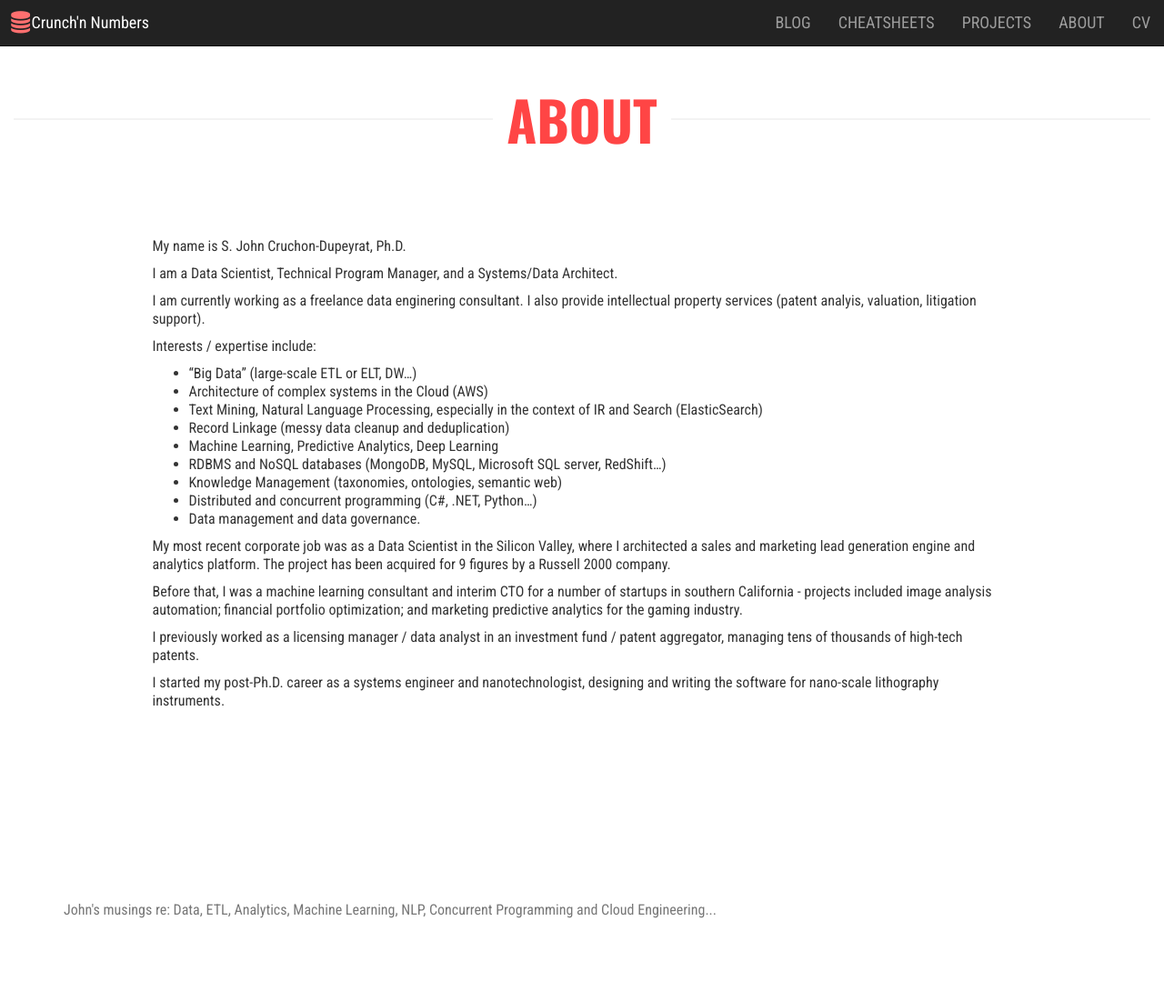
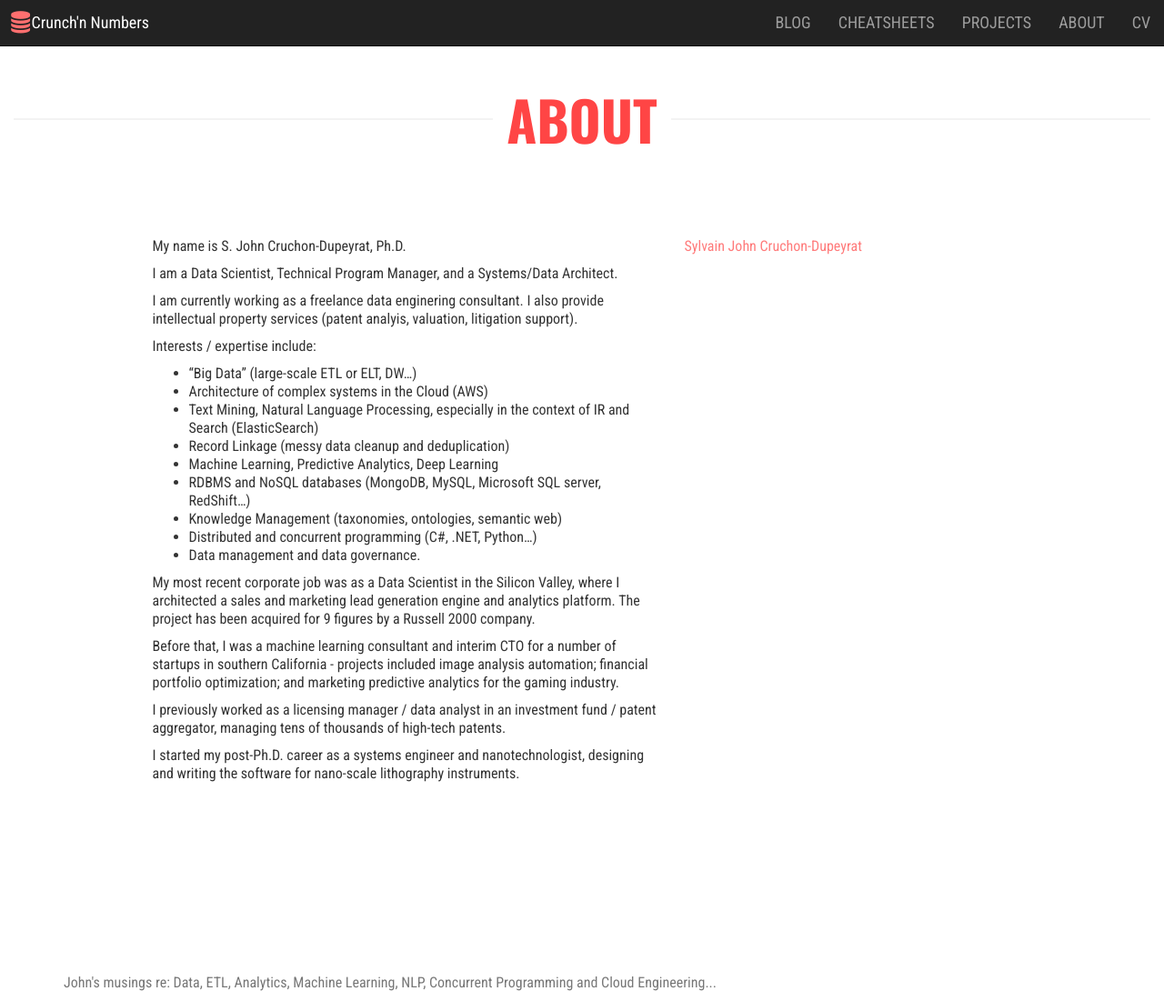
Before and after one commit to john-cd/john-cd.github.io, a Jekyll site: the page built from _pages/about/index.md, in a window 1280 px wide and 1101 px high. Shown: the whole window at 91% size. Built offline with Jekyll 4.4.1, drawn with Linux system fonts in a browser that asks for light colours; nearby versions of some CDN libraries; comment, search, counter and statistics services are not loaded.

Commit message:
add linkedin badge

```diff
--- /dev/null
+++ b/_layouts/with_linkedin.html
@@ -0,0 +1,19 @@
+{% include header.html %}
+
+{% include title-group.html %}
+
+<article>
+    <div class="container">
+        <div class="row">
+            <div class="col-md-6 col-md-offset-1">
+                {{ content }}
+            </div>
+            <div class="col-md-4">
+                <div class="LI-profile-badge"  data-version="v1" data-size="medium" data-locale="en_US" data-type="vertical" data-theme="light" data-vanity="scdupeyrat"><a class="LI-simple-link" href='https://www.linkedin.com/in/scdupeyrat?trk=profile-badge'>Sylvain John Cruchon-Dupeyrat</a></div>
+            </div>
+        </div>
+    </div>
+</article>
+<script type="text/javascript" src="https://platform.linkedin.com/badges/js/profile.js" async defer></script>
+
+{% include footer.html %}
```
Also changed, not shown: _pages/about/index.md (+1 -1 lines).
